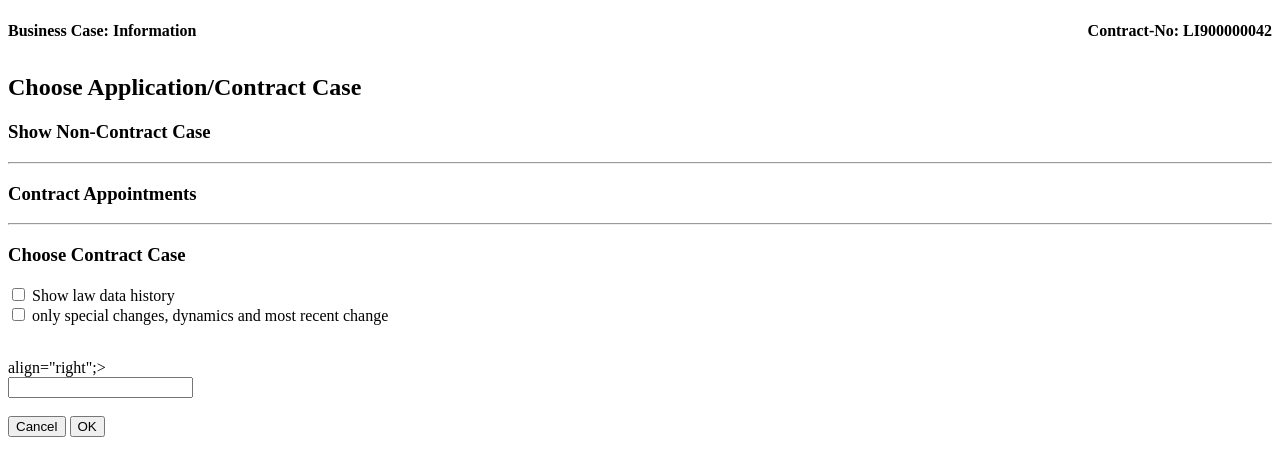
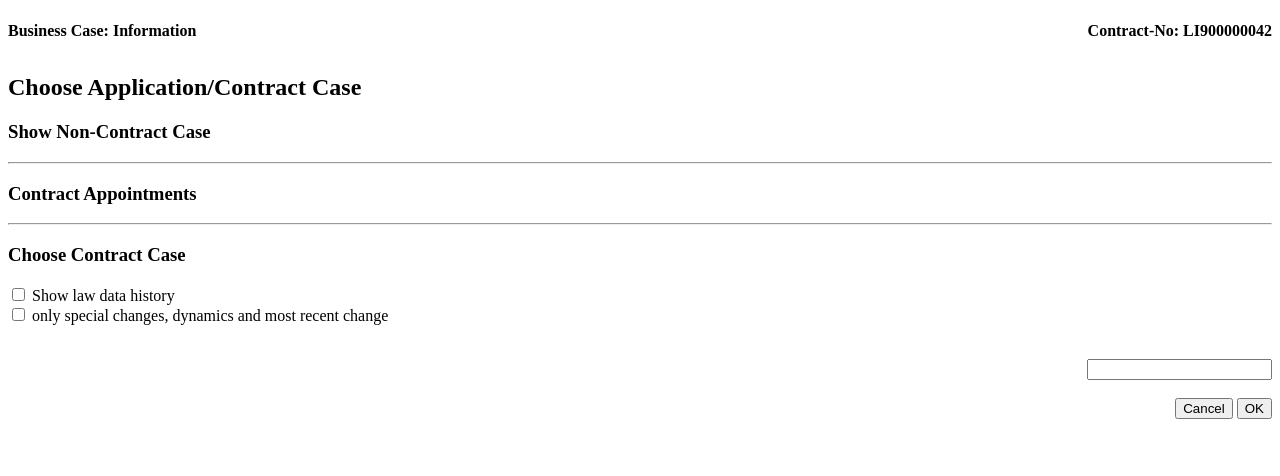
Before and after one commit to gerrit1986/insurance-demo-app, a plain HTML site: page index.html in a window 1280 px wide. Shown: the part 66-542 px from the top of the page. Drawn offline with Linux system fonts and the light colour scheme.

Commit message:
Update index.html
fix div

```diff
--- a/index.html
+++ b/index.html
@@ -31,7 +31,8 @@
 </form>
 
         <br />
-<div>align="right";>
+
+<div align="right">
 <form>
   <input type="text" id="lname" name="lname"><br><br>
   <button type="submit" value="Submit">Cancel</button>
```
